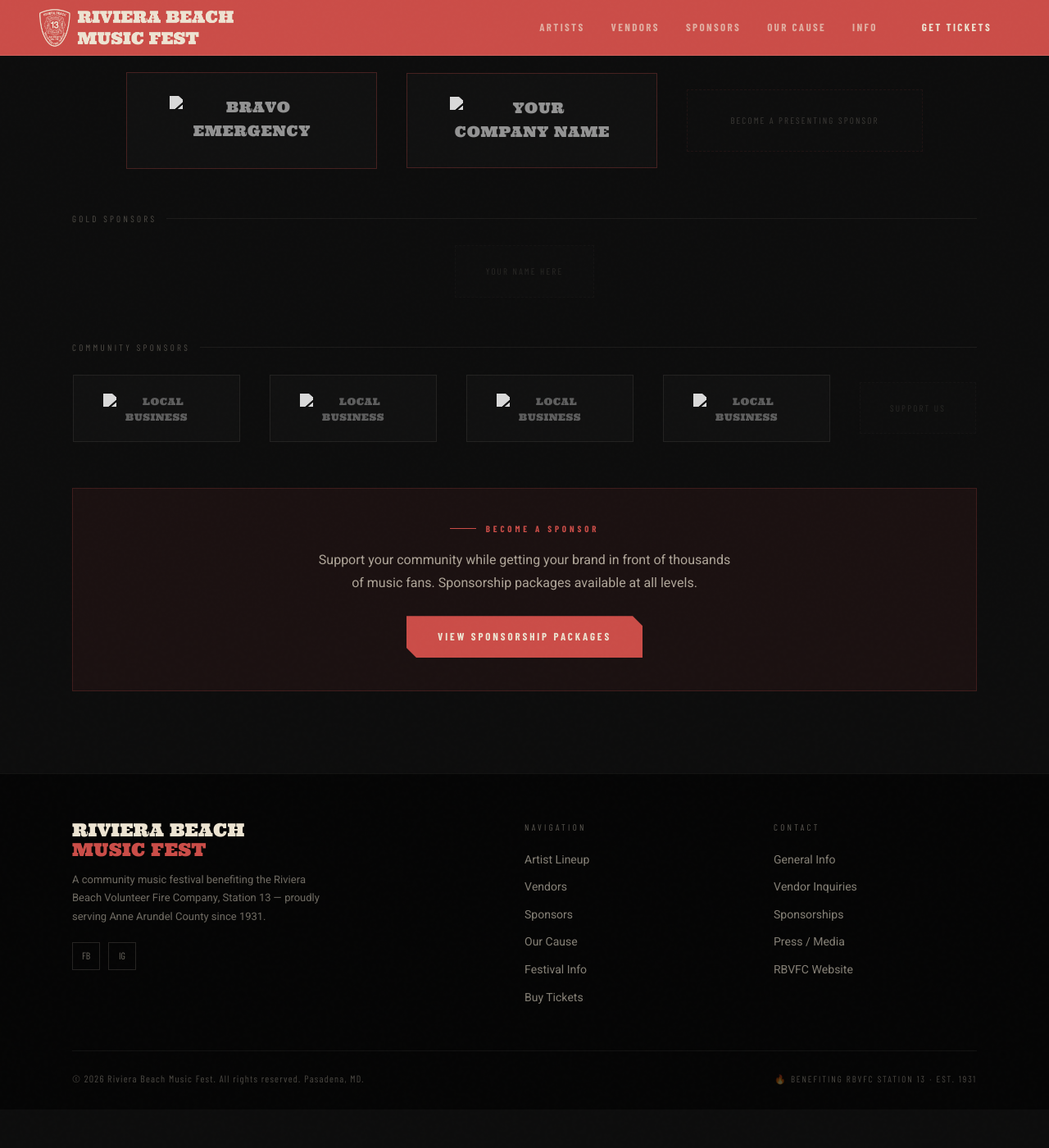
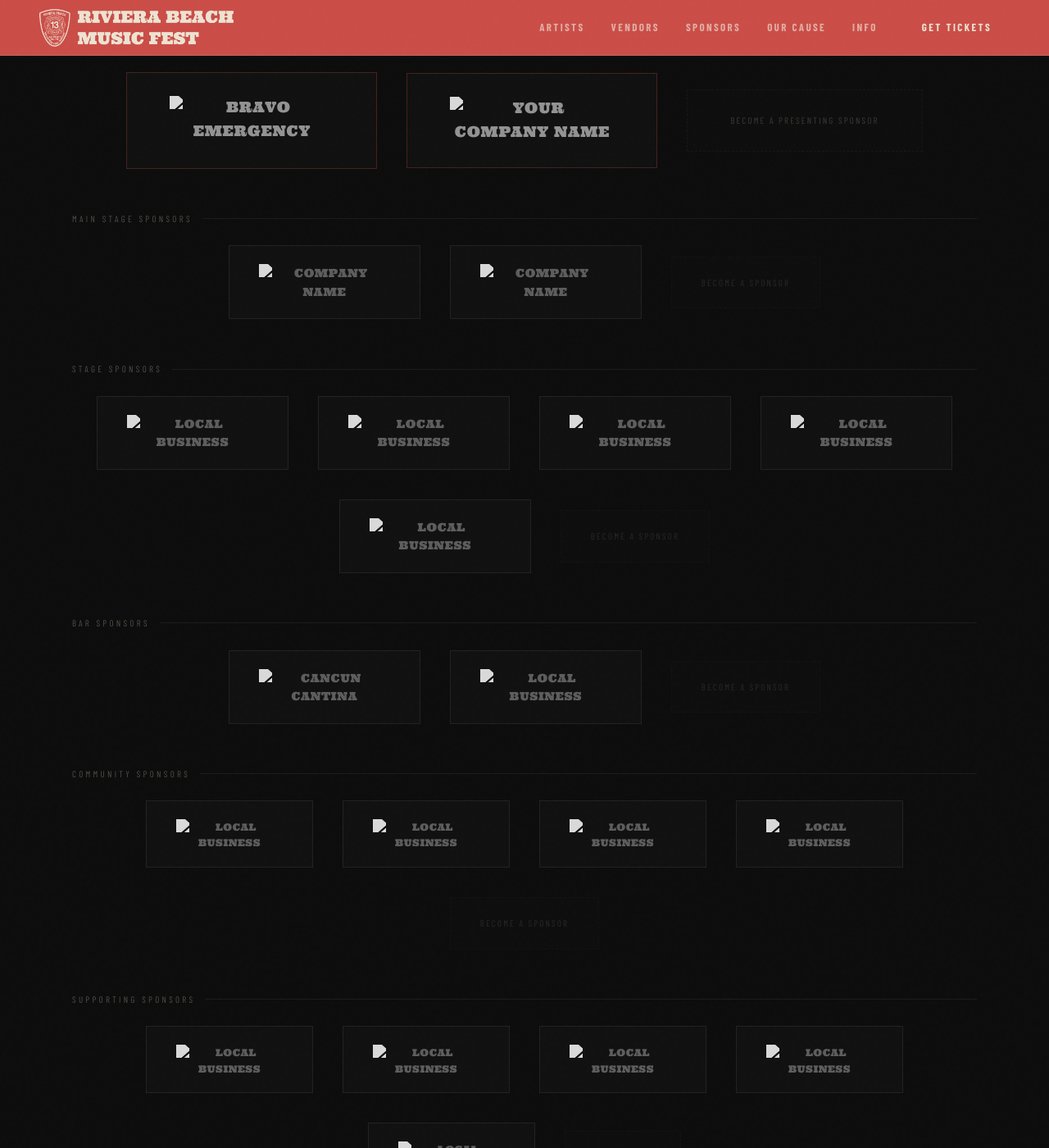
Before and after one commit to RBVFC/rbmf, a Jekyll site: the page built from sponsors/index.html, in a window 1280 px wide and 1400 px high, scrolled down 451 px. Shown: the whole window at 82% size. Built offline with Jekyll 4.4.1, drawn with Linux system fonts in a browser that asks for light colours; some web fonts are replaced; before the commit the page ends 1804 px from its top, so only the background shows below that.

Commit message:
Update index.html (#19)

```diff
--- a/sponsors/index.html
+++ b/sponsors/index.html
@@ -31,9 +31,9 @@ description: "Sponsors of Riviera Beach Music Fest 2026 — supporting RBVFC Sta
     </div>
 
     <div class="sponsor-tier">
-      <div class="sponsor-tier__title">Gold Sponsors</div>
+      <div class="sponsor-tier__title">Main Stage Sponsors</div>
       <div class="sponsor-row">
-        {% for sponsor in site.data.sponsors.gold %}
+        {% for sponsor in site.data.sponsors.main-stage %}
         <a href="{{ sponsor.url | default: '#' }}"
            {% if sponsor.url %}target="_blank" rel="noopener"{% endif %}
            class="sponsor-logo">
@@ -44,7 +44,43 @@ description: "Sponsors of Riviera Beach Music Fest 2026 — supporting RBVFC Sta
           {% endif %}
         </a>
         {% endfor %}
-        <a href="mailto:{{ site.festival.email_sponsors }}" class="sponsor-logo sponsor-logo--empty">Your Name Here</a>
+        <a href="mailto:{{ site.festival.email_sponsors }}" class="sponsor-logo sponsor-logo--empty">Become a Sponsor</a>
+      </div>
+    </div>
+
+     <div class="sponsor-tier">
+      <div class="sponsor-tier__title">Stage Sponsors</div>
+      <div class="sponsor-row">
+        {% for sponsor in site.data.sponsors.stage %}
+        <a href="{{ sponsor.url | default: '#' }}"
+           {% if sponsor.url %}target="_blank" rel="noopener"{% endif %}
+           class="sponsor-logo">
+          {% if sponsor.logo %}
+            <img src="{{ sponsor.logo | relative_url }}" alt="{{ sponsor.name }}" style="max-height:44px;max-width:160px;filter:brightness(0) invert(0.85);">
+          {% else %}
+            {{ sponsor.name }}
+          {% endif %}
+        </a>
+        {% endfor %}
+        <a href="mailto:{{ site.festival.email_sponsors }}" class="sponsor-logo sponsor-logo--empty">Become a Sponsor</a>
+      </div>
+    </div>
+
+   <div class="sponsor-tier">
+      <div class="sponsor-tier__title">Bar Sponsors</div>
+      <div class="sponsor-row">
+        {% for sponsor in site.data.sponsors.bar %}
+        <a href="{{ sponsor.url | default: '#' }}"
+           {% if sponsor.url %}target="_blank" rel="noopener"{% endif %}
+           class="sponsor-logo">
+          {% if sponsor.logo %}
+            <img src="{{ sponsor.logo | relative_url }}" alt="{{ sponsor.name }}" style="max-height:44px;max-width:160px;filter:brightness(0) invert(0.85);">
+          {% else %}
+            {{ sponsor.name }}
+          {% endif %}
+        </a>
+        {% endfor %}
+        <a href="mailto:{{ site.festival.email_sponsors }}" class="sponsor-logo sponsor-logo--empty">Become a Sponsor</a>
       </div>
     </div>
 
@@ -52,6 +88,24 @@ description: "Sponsors of Riviera Beach Music Fest 2026 — supporting RBVFC Sta
       <div class="sponsor-tier__title">Community Sponsors</div>
       <div class="sponsor-row">
         {% for sponsor in site.data.sponsors.community %}
+        <a href="{{ sponsor.url | default: '#' }}"
+           {% if sponsor.url %}target="_blank" rel="noopener"{% endif %}
+           class="sponsor-logo" style="font-size:12px;min-width:140px;">
+          {% if sponsor.logo %}
+            <img src="{{ sponsor.logo | relative_url }}" alt="{{ sponsor.name }}" style="max-height:36px;max-width:130px;filter:brightness(0) invert(0.85);">
+          {% else %}
+            {{ sponsor.name }}
+          {% endif %}
+        </a>
+        {% endfor %}
+        <a href="mailto:{{ site.festival.email_sponsors }}" class="sponsor-logo sponsor-logo--empty" style="font-size:11px;min-width:140px;">Become a Sponsor</a>
+      </div>
+    </div>
+
+    <div class="sponsor-tier">
+      <div class="sponsor-tier__title">Supporting Sponsors</div>
+      <div class="sponsor-row">
+        {% for sponsor in site.data.sponsors.supporting %}
         <a href="{{ sponsor.url | default: '#' }}"
            {% if sponsor.url %}target="_blank" rel="noopener"{% endif %}
            class="sponsor-logo" style="font-size:12px;min-width:140px;">
```
